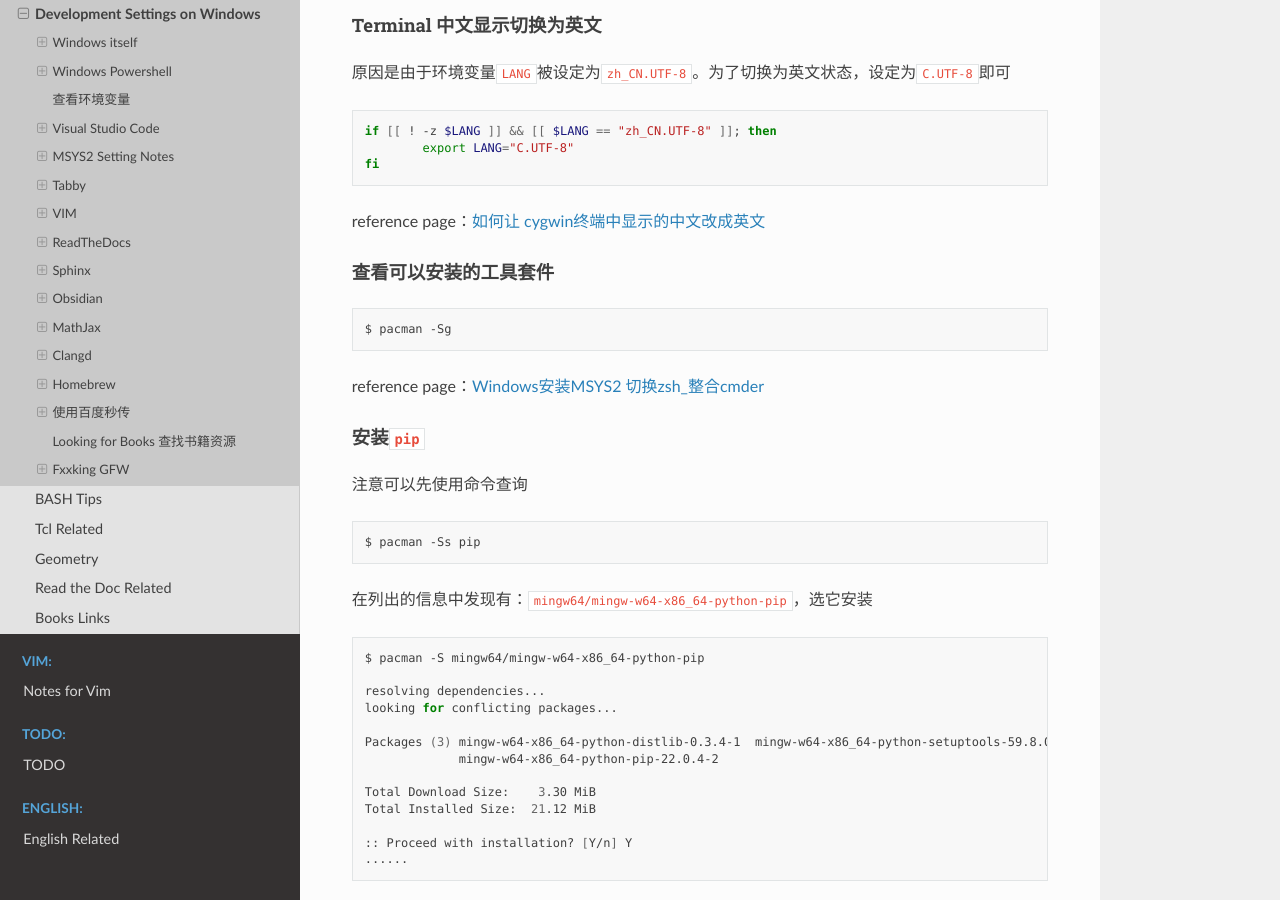
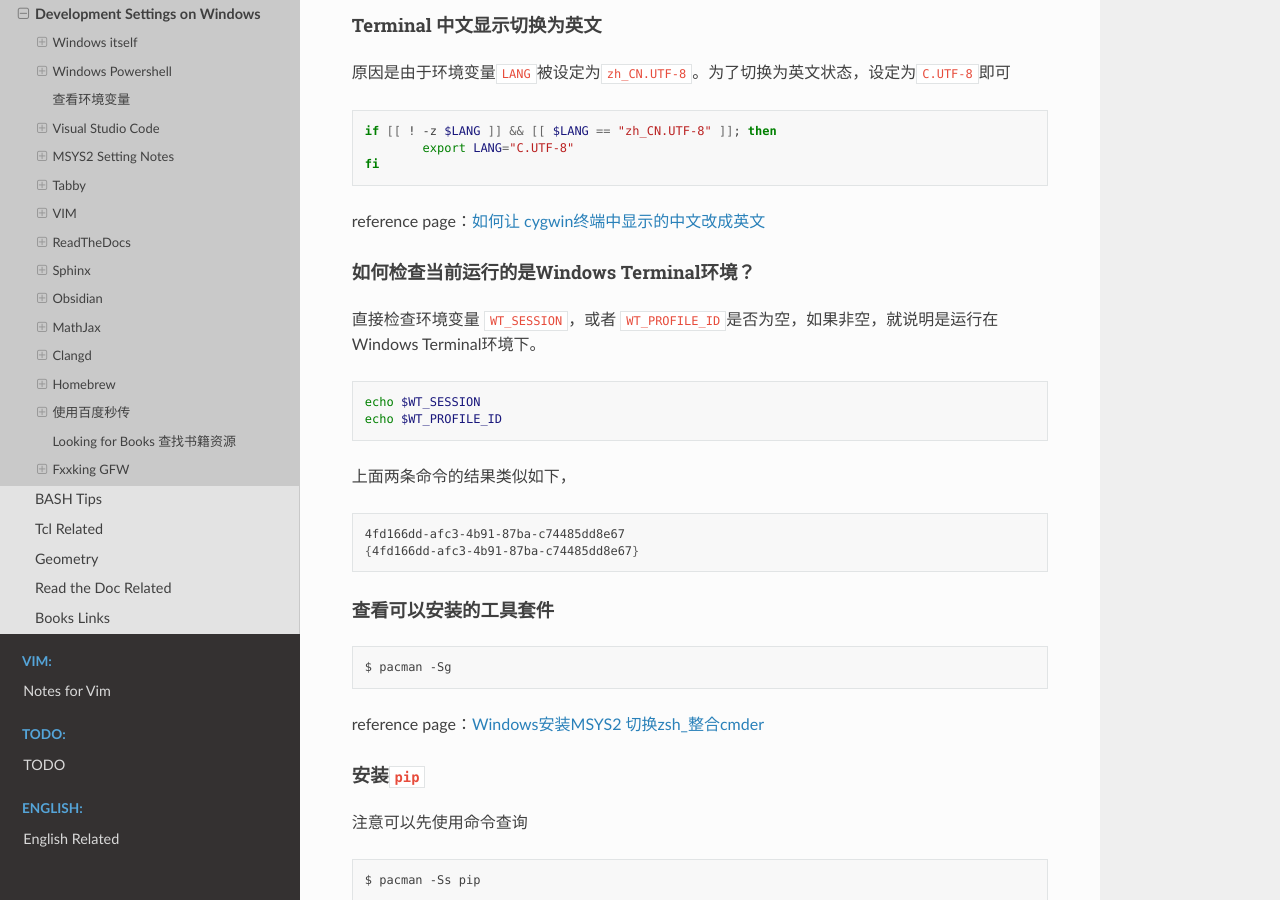
Before and after one commit to Pyrad/pyradnotes, a Sphinx documentation site: the page built from source/Notes/WinDevEnvSetup.md, in a window 1280 px wide and 900 px high, scrolled down 4798 px. Built offline with Sphinx 7.4.7 and the Read the Docs theme 2.0.0, drawn with Linux system fonts in a browser that asks for light colours.

Commit message:
Msys2 How to check if runnig Windows Terminal

````diff
--- a/source/Notes/WinDevEnvSetup.md
+++ b/source/Notes/WinDevEnvSetup.md
@@ -261,6 +261,22 @@ fi
 
 reference page：[如何让 cygwin终端中显示的中文改成英文](https://blog.csdn.net/wb121010/article/details/53894901)
 
+
+#### 如何检查当前运行的是Windows Terminal环境？
+
+直接检查环境变量 `WT_SESSION`，或者 `WT_PROFILE_ID`是否为空，如果非空，就说明是运行在Windows Terminal环境下。
+
+```shell
+echo $WT_SESSION
+echo $WT_PROFILE_ID
+```
+
+上面两条命令的结果类似如下，
+
+```shell
+4fd166dd-afc3-4b91-87ba-c74485dd8e67
+{4fd166dd-afc3-4b91-87ba-c74485dd8e67}
+```
 
 
 #### 查看可以安装的工具套件
````
